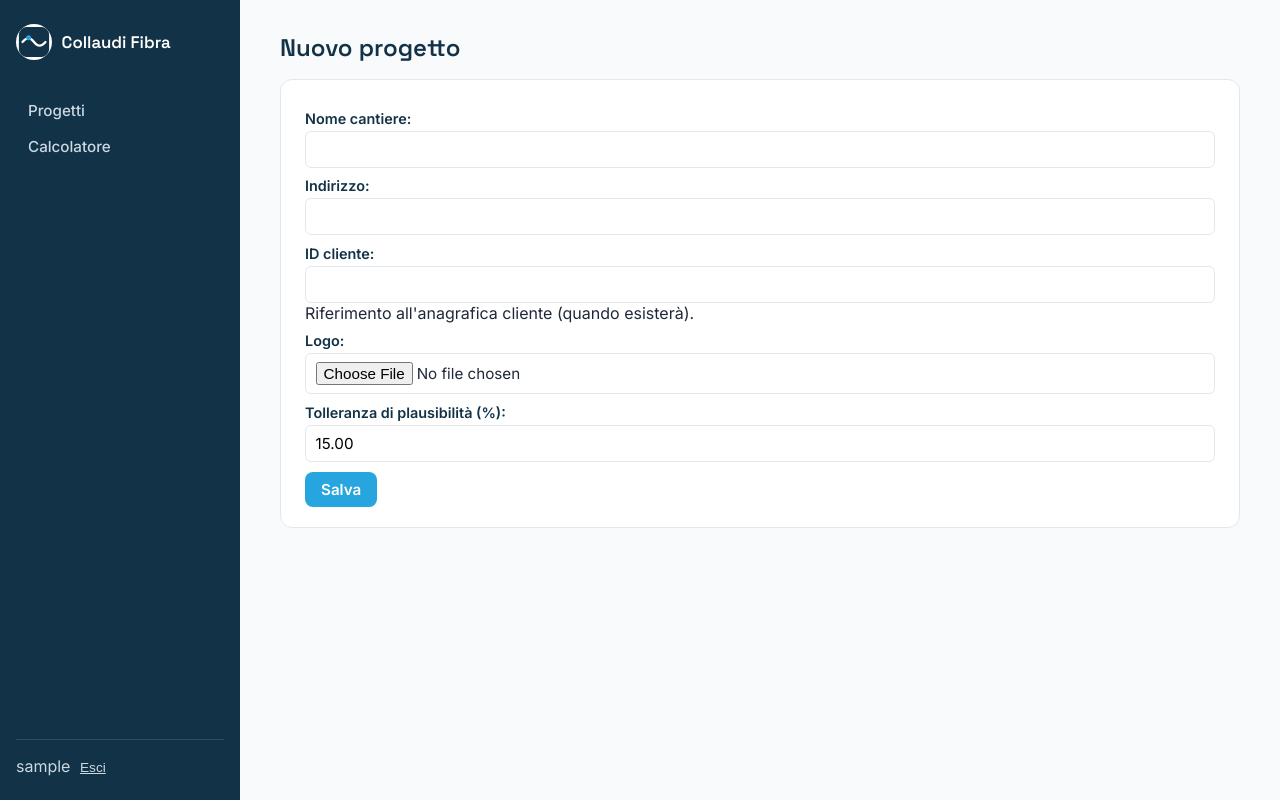
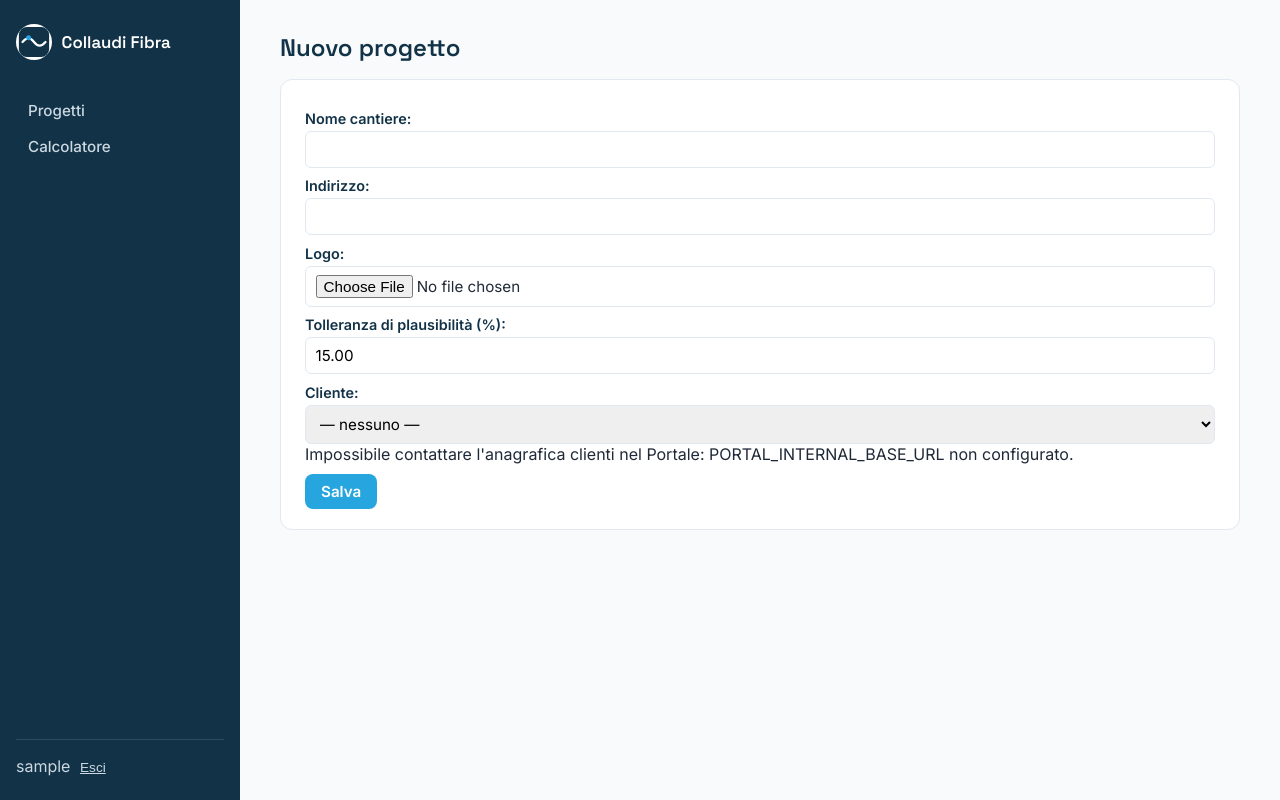
Before and after one commit to lomax73/FBOFiberReport, a Django app: page /progetti/nuovo/ in a window 1280 px wide. Run offline with Django 5.2, Linux system fonts and the light colour scheme; the visitor is signed in with stand-in values (Sample User, id 1).

Commit message:
Collega i progetti all'anagrafica clienti condivisa nel Portale
Project.client_id era solo un placeholder (UUIDField libero, nessun
selettore né visualizzazione, "quando esisterà" nel help_text) — ora
che l'anagrafica esiste davvero nel Portale (vedi FBOPortal, app
clienti/), lo colleghiamo per davvero. Stesso pattern già usato in
FBOPreventivi: nuovo collaudi/portal_client.py (client HTTP verso
clienti/api/internal/), ProjectForm.cliente diventa un ChoiceField
popolato dal Portale (facoltativo: un progetto può restare senza
cliente collegato), ClienteInfo/_attach_clienti risolvono client_id
in tempo reale con una sola chiamata per request in lista/dettaglio/
PDF, con fallback esplicito se il Portale non risponde.

Verificato con entrambe le app in esecuzione: creazione progetto con
cliente selezionato dal picker, lista/dettaglio/PDF mostrano il nome
corretto, simulato il Portale irraggiungibile e confermato il degrado
controllato (200 con fallback, mai 500) ovunque.

Co-Authored-By: Claude Sonnet 5 <noreply@anthropic.com>

```diff
--- /dev/null
+++ b/collaudi/context_processors.py
@@ -0,0 +1,5 @@
+from django.conf import settings
+
+
+def portal_public_url(request):
+    return {'PORTAL_PUBLIC_URL': getattr(settings, 'PORTAL_PUBLIC_URL', '')}
--- a/collaudi/forms.py
+++ b/collaudi/forms.py
@@ -1,14 +1,38 @@
 from django import forms
 from django.forms import inlineformset_factory
 
-from . import services
+from . import portal_client, services
 from .models import FiberMeasurement, FiberStrand, FiberTest, Project
 
 
 class ProjectForm(forms.ModelForm):
+    cliente = forms.ChoiceField(label='Cliente', required=False)
+
     class Meta:
         model = Project
-        fields = ['name', 'address', 'client_id', 'logo', 'tolerance_percent']
+        fields = ['name', 'address', 'logo', 'tolerance_percent']
+
+    def __init__(self, *args, **kwargs):
+        super().__init__(*args, **kwargs)
+        choices = [('', '— nessuno —')]
+        try:
+            clienti = portal_client.list_clienti()
+        except portal_client.PortalUnavailableError as exc:
+            self.fields['cliente'].help_text = (
+                f'Impossibile contattare l\'anagrafica clienti nel Portale: {exc}'
+            )
+        else:
+            choices += [(c['id'], c['ragione_sociale']) for c in clienti]
+        self.fields['cliente'].choices = choices
+        if self.instance and self.instance.pk and self.instance.client_id:
+            self.fields['cliente'].initial = str(self.instance.client_id)
+
+    def save(self, commit=True):
+        instance = super().save(commit=False)
+        instance.client_id = self.cleaned_data['cliente'] or None
+        if commit:
+            instance.save()
+        return instance
 
 
 class FiberTestForm(forms.ModelForm):
--- /dev/null
+++ b/collaudi/portal_client.py
@@ -0,0 +1,51 @@
+"""Client per l'anagrafica clienti condivisa, esposta dal Portale FBO
+(clienti/api/internal/). Il progetto salva solo client_id (UUID) e
+risolve nome/indirizzo chiamando questa API in tempo reale — nessuna FK
+cross-database (vedi memoria project-multi-app-portal-architecture).
+Stesso client usato in FBOPreventivi (preventivi/portal_client.py).
+"""
+
+import requests
+from django.conf import settings
+
+TIMEOUT = 5
+
+
+class PortalUnavailableError(Exception):
+    """Il Portale non ha risposto correttamente (giù, token sbagliato,
+    non configurato)."""
+
+
+def _base_url():
+    base = getattr(settings, 'PORTAL_INTERNAL_BASE_URL', '')
+    if not base:
+        raise PortalUnavailableError('PORTAL_INTERNAL_BASE_URL non configurato.')
+    return base.rstrip('/') + '/api/internal/clienti/'
+
+
+def _headers():
+    return {'Authorization': f'Token {settings.PORTAL_API_TOKEN}'}
+
+
+def list_clienti():
+    """Tutti i clienti dell'anagrafica condivisa, come lista di dict."""
+    try:
+        resp = requests.get(_base_url(), headers=_headers(), timeout=TIMEOUT, verify=False)
+    except requests.RequestException as exc:
+        raise PortalUnavailableError(str(exc)) from exc
+    if resp.status_code != 200:
+        raise PortalUnavailableError(f'HTTP {resp.status_code}: {resp.text[:200]}')
+    return resp.json().get('clienti', [])
+
+
+def get_cliente(cliente_id):
+    """Un cliente per id, o None se non esiste più nell'anagrafica."""
+    try:
+        resp = requests.get(f'{_base_url()}{cliente_id}/', headers=_headers(), timeout=TIMEOUT, verify=False)
+    except requests.RequestException as exc:
+        raise PortalUnavailableError(str(exc)) from exc
+    if resp.status_code == 404:
+        return None
+    if resp.status_code != 200:
+        raise PortalUnavailableError(f'HTTP {resp.status_code}: {resp.text[:200]}')
+    return resp.json()
--- a/collaudi/views.py
+++ b/collaudi/views.py
@@ -1,3 +1,4 @@
+from dataclasses import dataclass
 from pathlib import Path
 
 from django.contrib.auth.mixins import LoginRequiredMixin
@@ -10,9 +11,47 @@ from django.utils.text import slugify
 from django.views.generic import CreateView, DeleteView, DetailView, ListView, TemplateView, UpdateView
 from weasyprint import HTML
 
-from . import services
+from . import portal_client, services
 from .forms import FiberMeasurementFormSet, FiberStrandForm, FiberTestForm, ProjectForm
 from .models import FiberStrand, FiberTest, Project
+
+
+@dataclass
+class ClienteInfo:
+    """Dati del cliente risolti dall'anagrafica condivisa nel Portale."""
+
+    id: str = ''
+    ragione_sociale: str = ''
+    indirizzo: str = ''
+    cap: str = ''
+    citta: str = ''
+    provincia: str = ''
+    piva: str = ''
+    email: str = ''
+    telefono: str = ''
+    note: str = ''
+
+    def __str__(self):
+        return self.ragione_sociale
+
+
+def _attach_clienti(projects):
+    """Risolve client_id -> dati cliente per una lista di progetti con UNA
+    sola chiamata al Portale (non una per riga). Nessun errore se il
+    Portale non risponde o il progetto non ha un cliente collegato:
+    project.cliente resta None."""
+    projects = list(projects)
+    try:
+        by_id = {c['id']: c for c in portal_client.list_clienti()}
+    except portal_client.PortalUnavailableError:
+        by_id = {}
+    for project in projects:
+        if not project.client_id:
+            project.cliente = None
+            continue
+        dati = by_id.get(str(project.client_id))
+        project.cliente = ClienteInfo(**dati) if dati else ClienteInfo(ragione_sociale='Cliente non disponibile')
+    return projects
 
 
 class CalculatorView(LoginRequiredMixin, TemplateView):
@@ -28,6 +67,11 @@ class ProjectListView(LoginRequiredMixin, ListView):
     model = Project
     template_name = 'collaudi/project_list.html'
     context_object_name = 'projects'
+
+    def get_context_data(self, **kwargs):
+        context = super().get_context_data(**kwargs)
+        context['projects'] = _attach_clienti(context['projects'])
+        return context
 
 
 class ProjectCreateView(LoginRequiredMixin, CreateView):
@@ -57,6 +101,7 @@ class ProjectDetailView(LoginRequiredMixin, DetailView):
         context = super().get_context_data(**kwargs)
         context['fiber_tests'] = self.object.fiber_tests.prefetch_related('strands__measurements')
         context['topology_svg'] = services.build_topology_svg(self.object, context['fiber_tests'])
+        _attach_clienti([self.object])
         return context
 
 
@@ -163,6 +208,7 @@ def fibertest_measurements(request, pk):
 
 def project_report_pdf(request, pk):
     project = get_object_or_404(Project, pk=pk)
+    _attach_clienti([project])
     fiber_tests = list(project.fiber_tests.prefetch_related('strands__measurements'))
     logo_uri = Path(project.logo.path).as_uri() if project.logo else None
     html_string = render_to_string('collaudi/report_pdf.html', {
--- a/requirements.txt
+++ b/requirements.txt
@@ -4,3 +4,4 @@ gunicorn
 weasyprint
 pillow
 graphviz
+requests
--- a/templates/base.html
+++ b/templates/base.html
@@ -119,6 +119,9 @@
     <nav>
         <a href="{% url 'project-list' %}">Progetti</a>
         <a href="{% url 'calculator' %}">Calcolatore</a>
+        {% if PORTAL_PUBLIC_URL %}
+        <a href="{{ PORTAL_PUBLIC_URL }}/clienti/" target="_blank" rel="noopener">Clienti (Portale)</a>
+        {% endif %}
     </nav>
     <div class="user-box">
         <span>{{ user.username }}</span>
--- a/templates/collaudi/project_detail.html
+++ b/templates/collaudi/project_detail.html
@@ -8,6 +8,7 @@
     <div>
         <h1>{{ project.name }}</h1>
         <p style="color:#64748b; margin:0;">{{ project.address }}</p>
+        {% if project.cliente %}<p style="color:#64748b; margin:0;">Cliente: {{ project.cliente }}</p>{% endif %}
     </div>
     <div style="display:flex; gap:0.6rem; flex-wrap:wrap;">
         <a class="btn btn-secondary" href="{% url 'project-update' project.pk %}">Modifica progetto</a>
--- a/templates/collaudi/project_list.html
+++ b/templates/collaudi/project_list.html
@@ -14,13 +14,14 @@
 {% if projects %}
 <table>
     <thead>
-        <tr><th>Cantiere</th><th>Indirizzo</th><th>Tratte</th><th></th></tr>
+        <tr><th>Cantiere</th><th>Indirizzo</th><th>Cliente</th><th>Tratte</th><th></th></tr>
     </thead>
     <tbody>
         {% for project in projects %}
         <tr>
             <td><a href="{% url 'project-detail' project.pk %}">{{ project.name }}</a></td>
             <td>{{ project.address }}</td>
+            <td>{{ project.cliente|default:"—" }}</td>
             <td>{{ project.fiber_tests.count }}</td>
             <td>
                 <a href="{% url 'project-update' project.pk %}">Modifica</a> ·
--- a/templates/collaudi/report_pdf.html
+++ b/templates/collaudi/report_pdf.html
@@ -89,6 +89,7 @@
 
 <h1>{{ project.name }}</h1>
 <p class="project-address">{{ project.address }}</p>
+{% if project.cliente %}<p class="project-address">Cliente: {{ project.cliente }}</p>{% endif %}
 <p class="project-sub">Tolleranza di plausibilità: {{ project.tolerance_percent }}%</p>
 
 {% if topology_svg %}
```
Also changed, not shown: fiberreport/settings.py (+10 -0 lines), deploy/README.md, 1 other file.
